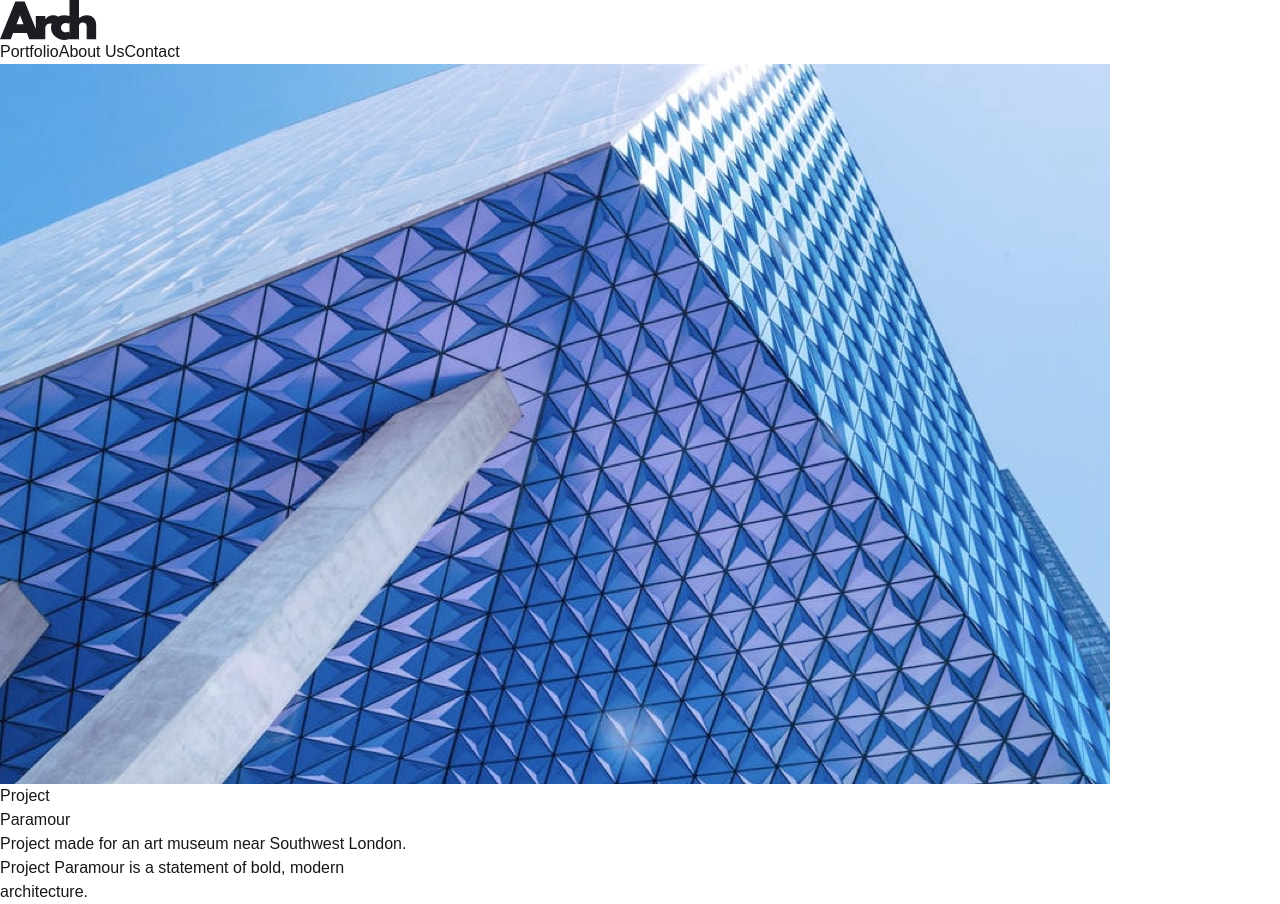
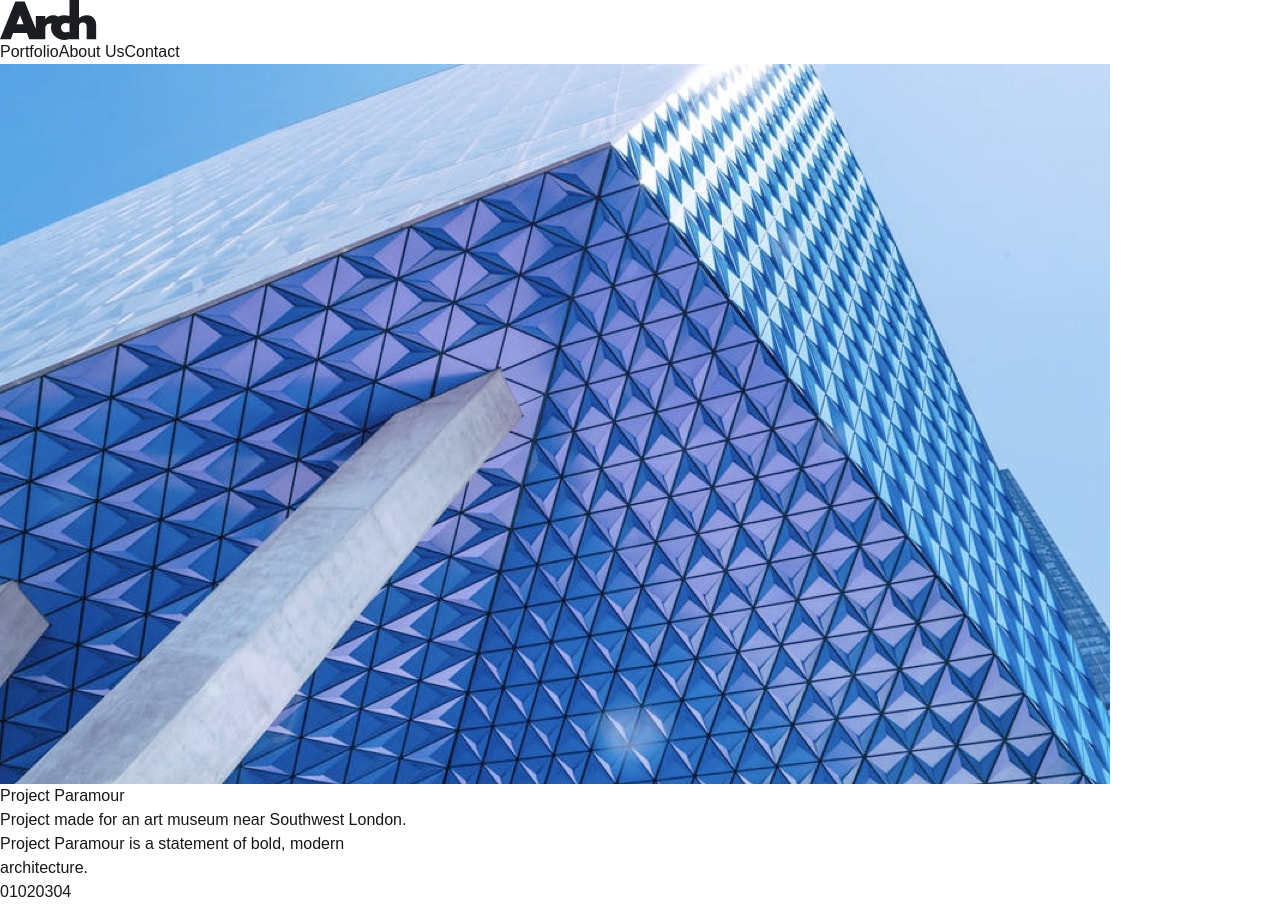
Before and after one commit to cesarcm5/arch-studio, a Next.js app: page / in a window 1280 px wide. Built offline with nearby package versions, Linux system fonts and the light colour scheme.

Commit message:
Image tabs

```diff
--- a/src/app/page.js
+++ b/src/app/page.js
@@ -1,25 +1,67 @@
-import Header from "../app/header/page.js"
+'use client';
+import Header from "../app/header/page.js";
+import { useState } from "react";
+
+const projects = [
+  {
+    image: "/assets/home/desktop/image-hero-paramour.jpg",
+    alt: "Project Paramour",
+  },
+  {
+    image: "/assets/home/desktop/image-hero-seraph.jpg",
+    alt: "Project Seraph",
+  },
+  {
+    image: "/assets/home/desktop/image-hero-federal.jpg",
+    alt: "Federal II Tower",
+  },
+  {
+    image: "/assets/home/desktop/image-hero-trinity.jpg",
+    alt: "Trinity Bank Tower",
+  },
+];
+
 export default function Home() {
+  const [selectedTab, setSelectedTab] = useState(0);
+
   return (
     <main className="my-8 mx-12 px-12">
       <Header />
       <div className="relative pt-12">
         <div className="relative">
           <img
-            src="/assets/home/desktop/image-hero-paramour.jpg"
-            alt="Project Paramour"
+            src={projects[selectedTab].image}
+            alt={projects[selectedTab].alt}
             className="w-full h-3/4 object-cover"
           />
           <div className="absolute inset-0 bg-black opacity-40"></div>
           <div className="absolute inset-0 flex flex-col justify-center text-white ps-10 mx-12">
-            <p className="text-8xl font-black mt-10 text-left ps-12 mx-12">Project <br></br> Paramour</p>
-            <p className=" mt-5 ps-12 mx-12">
-              Project made for an art museum near Southwest London.<br></br> Project
-              Paramour is a statement of bold, modern <br></br> architecture.
+            <p className="text-8xl font-black mt-10 text-left ps-12 mx-12">
+              Project Paramour
+            </p>
+            <p className="mt-5 ps-12 mx-12">
+              Project made for an art museum near Southwest London. <br />
+              Project Paramour is a statement of bold, modern <br />
+              architecture.
             </p>
           </div>
         </div>
+
+        {/* Tabs Section */}
+        <div className="flex">
+          {projects.map((_, index) => (
+            <button
+              key={index}
+              className={`px-4 py-2 ${
+                index === selectedTab ? "bg-gray-100" : "bg-white"
+              }`}
+              onClick={() => setSelectedTab(index)}
+            >
+              {`0${index + 1}`}
+            </button>
+          ))}
+        </div>
       </div>
     </main>
-  )
+  );
 }
```
